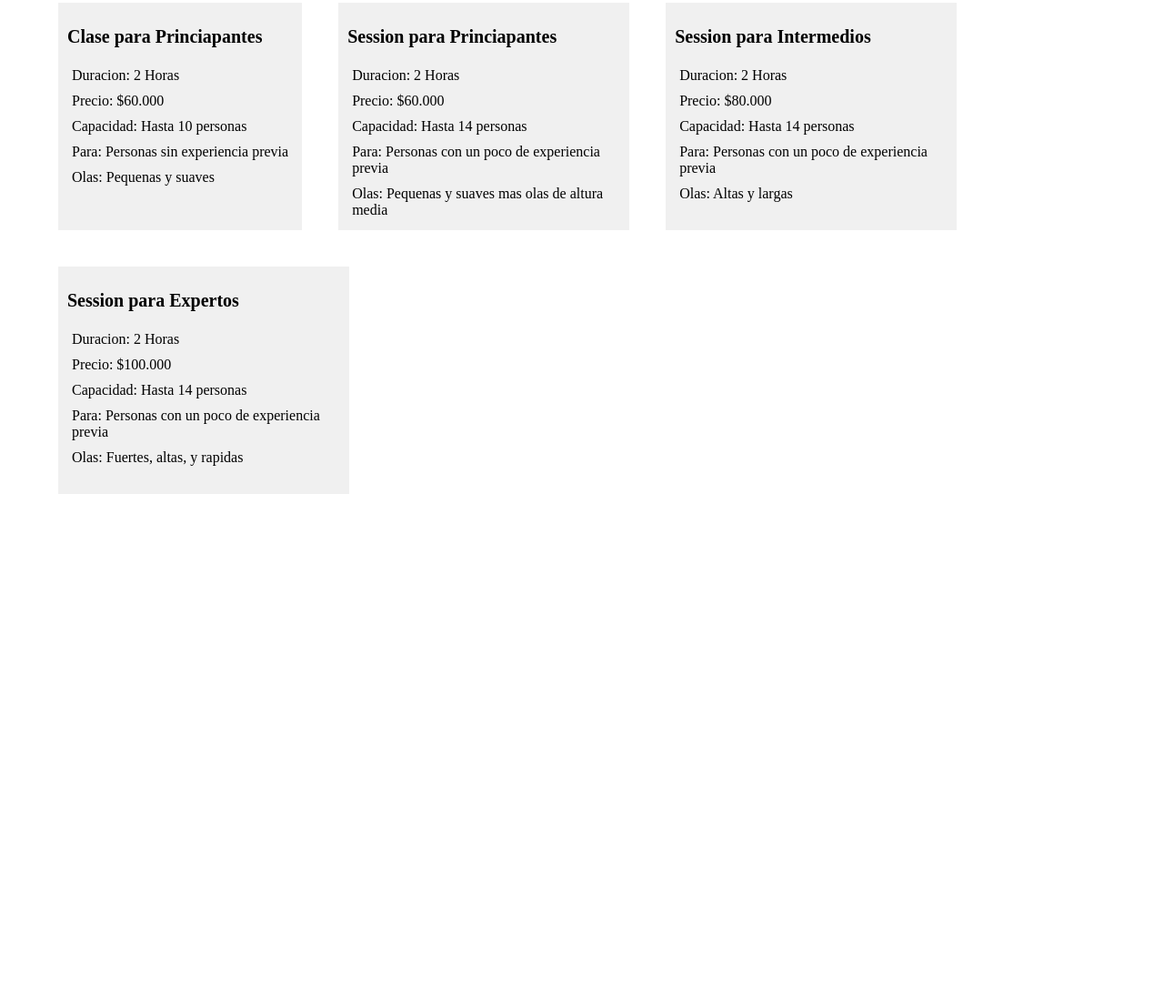
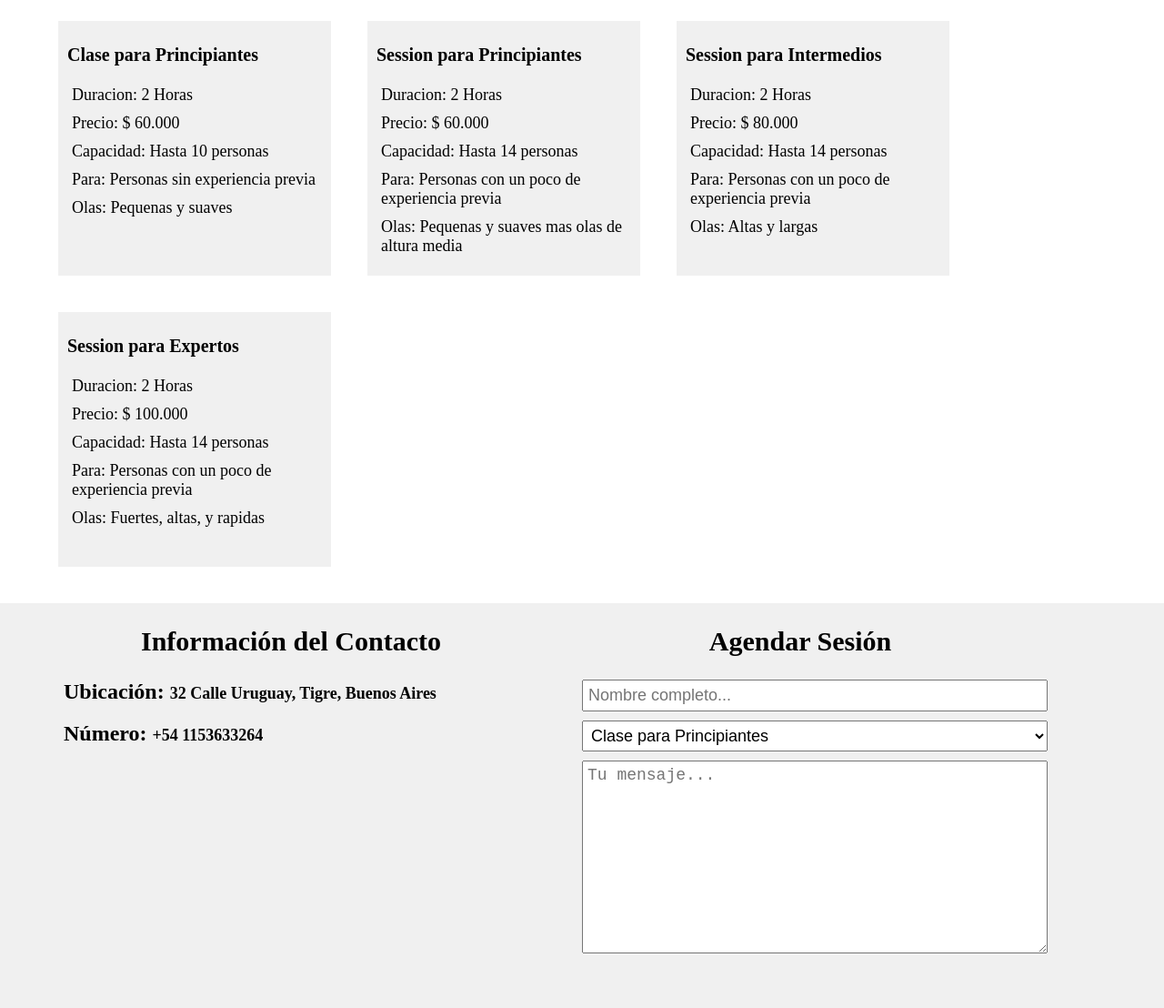
Before and after one commit to JohnFuhrm12/UADE_Tarea_SitioServicioProfesional, a plain HTML site: page index.html in a window 1280 px wide. Shown: the part 1350-2458 px from the top of the page at 91% size. Before the commit the page ends 1933 px from the top, so only its background shows below. Drawn offline with Linux system fonts and the light colour scheme.

Commit message:
Added contact form + accent marks

```diff
--- a/index.html
+++ b/index.html
@@ -14,32 +14,32 @@
         </div>
         <div id="navLinksWrapper">
             <a class="navLink" href="#aboutSection">Sobre</a>
-            <a class="navLink">Precios</a>
-            <a class="navLink">Contactar</a>
+            <a class="navLink" href="#priceSection">Precios</a>
+            <a class="navLink" href="#contactSection">Contactar</a>
         </div>
     </div>
     <div id="homeBackground">
         <div id="homeTextOverlay">
             <h1 id="homeTitle">Baires Surf</h1>
-            <h2 id="homeSubtitle">La Mejor Pileta de Surf en CABA</h2>
-            <button id="homeOverlaybutton">Agendar Session</button>
+            <h2 id="homeSubtitle">La Mejor Pileta de Surf en BA</h2>
+            <a href="#contactSection"><button id="homeOverlaybutton">Agendar Sesión</button></a>
         </div>
     </div>
     <div id="aboutSection" class="section">
         <div class="subSection">
             <h2 class="sectionTitle">Sobre Nosotros</h2>
             <p class="para">
-                Tenemos la pileta de surf mas grande y con mas variedad de olas en toda la ciudad de Buenos Aires.
-                Ofrecemos la oportunidad para que los amantes del surf, y para los que siempre quisieron aprender, no tengan que viajar hasta la costa para lograrlo.
+                Tenemos la pileta de surf más grande y con mayor variedad de olas en toda la provincia de Buenos Aires.
+                Ofrecemos la oportunidad para que los amantes del surf, y para aquellos que siempre quisieron aprender, no tengan que viajar hasta la costa para lograrlo.
             </p>
             <p class="para">
-                Con la variedad que ofrecemos, tenemos algo para princiapantes hasta los que ya sean expertos.
-                Tambien brindamos el servicio de alquiler de tablas de surf, asi no importa si ya tenes una o no!
+                Con la variedad que ofrecemos, tenemos algo para principiantes hasta los que ya sean expertos.
+                También brindamos el servicio de alquiler de tablas de surf. ¡Así no importa si ya tenés una o no!
             </p>
             <p class="para">
-                Estamos abierto 5 dias la semana, de Lunes a Viernes, durante todo el ano menos el invierno.
-                Para agendar las horas de tu session, contactanos a traves el formulario abajo.
-                Te esperemos!
+                Abrimos 5 dias la semana, de Lunes a Viernes, durante todo el año menos el invierno.
+                Para agendar las horas de tu sesión, contactanos a tráves el formulario abajo.
+                ¡Te esperemos!
             </p>
         </div>
         <div class="subSection">
@@ -50,20 +50,20 @@
         <h2 class="sectionTitle">Consultar Nuestros Precios</h2>
         <div id="priceBlocks">
             <div class="priceBlock">
-                <h2 class="priceHeader">Clase para Princiapantes</h2>
+                <h2 class="priceHeader">Clase para Principiantes</h2>
                 <ul class="priceList">
                     <li>Duracion: 2 Horas</li>
-                    <li>Precio: $60.000</li>
+                    <li>Precio: $ 60.000</li>
                     <li>Capacidad: Hasta 10 personas</li>
                     <li>Para: Personas sin experiencia previa</li>
                     <li>Olas: Pequenas y suaves</li>
                 </ul>
             </div>
             <div class="priceBlock">
-                <h2 class="priceHeader">Session para Princiapantes</h2>
+                <h2 class="priceHeader">Session para Principiantes</h2>
                 <ul class="priceList">
                     <li>Duracion: 2 Horas</li>
-                    <li>Precio: $60.000</li>
+                    <li>Precio: $ 60.000</li>
                     <li>Capacidad: Hasta 14 personas</li>
                     <li>Para: Personas con un poco de experiencia previa</li>
                     <li>Olas: Pequenas y suaves mas olas de altura media</li>
@@ -73,7 +73,7 @@
                 <h2 class="priceHeader">Session para Intermedios</h2>
                 <ul class="priceList">
                     <li>Duracion: 2 Horas</li>
-                    <li>Precio: $80.000</li>
+                    <li>Precio: $ 80.000</li>
                     <li>Capacidad: Hasta 14 personas</li>
                     <li>Para: Personas con un poco de experiencia previa</li>
                     <li>Olas: Altas y largas</li>
@@ -83,7 +83,7 @@
                 <h2 class="priceHeader">Session para Expertos</h2>
                 <ul class="priceList">
                     <li>Duracion: 2 Horas</li>
-                    <li>Precio: $100.000</li>
+                    <li>Precio: $ 100.000</li>
                     <li>Capacidad: Hasta 14 personas</li>
                     <li>Para: Personas con un poco de experiencia previa</li>
                     <li>Olas: Fuertes, altas, y rapidas</li>
@@ -91,5 +91,27 @@
             </div>
         </div>
     </div>
+    <div id="contactSection" class="section">
+        <div class="subSection aboutSub">
+            <h2 class="sectionTitle">Información del Contacto</h2>
+            <div id="contactInfoWrapper">
+                <h2 class="contactTitle">Ubicación: <span>32 Calle Uruguay, Tigre, Buenos Aires</span></h2>
+                <h2 class="contactTitle">Número: <span>+54 1153633264</span></h2>
+            </div>
+        </div>
+        <div class="subSection aboutSub">
+            <h2 class="sectionTitle" id="contactFormHeader">Agendar Sesión</h2>
+            <form id="contactForm">
+                <input class="formItem" id="formInput" placeholder="Nombre completo...">
+                <select class="formItem"  id="formSelect">
+                    <option class="formOption">Clase para Principiantes</option>
+                    <option class="formOption">Session para Principiantes</option>
+                    <option class="formOption">Session para Intermedios</option>
+                    <option class="formOption">Session para Expertos</option>
+                </select>
+                <textarea class="formItem"  id="formTextArea" placeholder="Tu mensaje..."></textarea>
+            </form>
+        </div>
+    </div>
 </body>
 </html>
--- a/styles.css
+++ b/styles.css
@@ -122,7 +122,6 @@ html, body {
 
 .sectionPhoto {
     width: 50vw;
-    height: 100%;
 }
 
 #priceSection {
@@ -139,14 +138,15 @@ html, body {
     flex-wrap: wrap;
     margin: 0 auto;
     gap: 40px;
+    margin-top: 20px;
 }
 
 .priceBlock {
-    max-width: 300px;
     text-align: left;
     background-color: rgb(240, 240, 240);
     padding: 10px;
-    height: 230px;
+    width: 280px;
+    height: 260px;
 }
 
 .priceHeader {
@@ -159,7 +159,50 @@ html, body {
 }
 
 .priceList li {
-    font-size: 16px;
+    font-size: 18px;
     padding: 5px;
     list-style-type: none;
 }
+
+#contactForm {
+    display: flex;
+    flex-direction: column;
+    gap: 10px;
+    width: 80%;
+}
+
+.formItem {
+    padding: 5px;
+    font-size: 18px;
+}
+
+#formSelect:hover {
+    cursor: pointer;
+}
+
+.formOption:hover {
+    cursor: pointer;
+}
+
+#formTextArea {
+    min-height: 200px;
+    resize: vertical;
+}
+
+#contactSection {
+    padding-bottom: 60px;
+}
+
+#contactInfoWrapper {
+    width: 500px;
+    margin: 0 auto;
+}
+
+#contactInfoWrapper span {
+    font-size: 18px;
+}
+
+#contactFormHeader {
+    position: relative;
+    left: -80px;
+}
```
